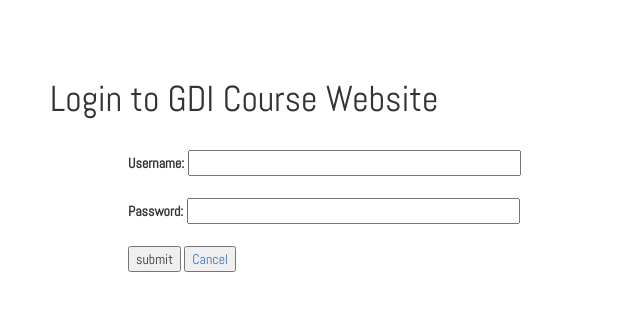
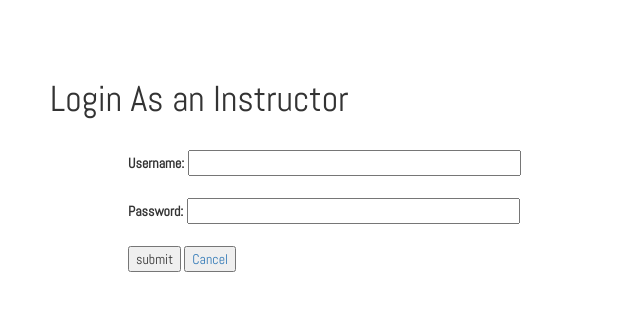
Before and after one commit to jiaoling/gdi, a Django app: page /login/ in a window 1280 px wide. Shown: the part 119-430 px from the top of the page, without its empty margins (0-640 px from the left). Run offline with Django 3.2, Linux system fonts and the light colour scheme; some libraries are stand-ins or nearby versions.

Commit message:
change login title

```diff
--- a/project/templates/login.html
+++ b/project/templates/login.html
@@ -1,6 +1,6 @@
 {% extends 'base.html'%}
 {% block content %}
-<h1>Login to GDI Course Website</h1><br>
+<h1>Login As an Instructor</h1><br>
 <div class="form">
     <form id="login_form" method="post" action="/login/"> {% csrf_token %}
         <label>Username:</label>  <input type="text" name="username" value="" size="50" /><br>
```
